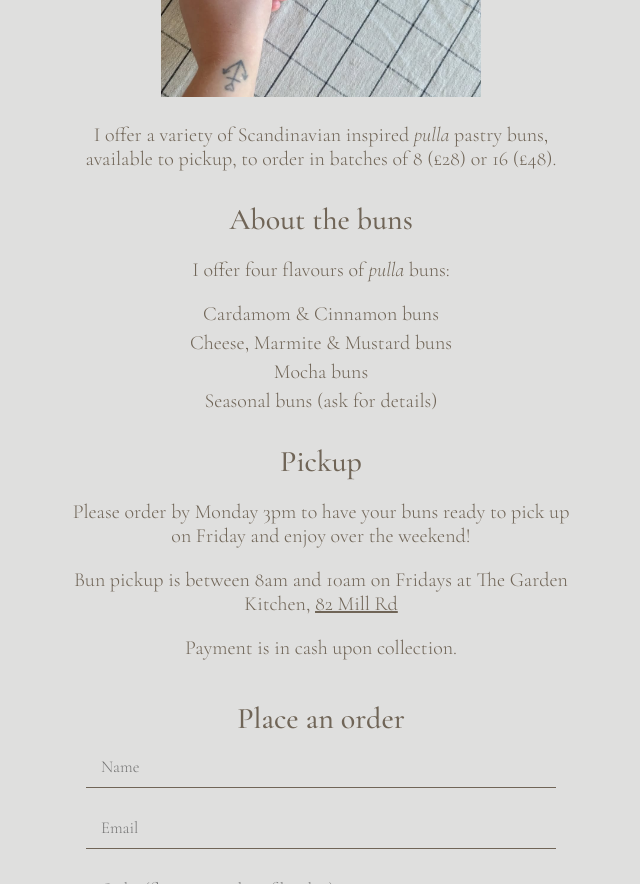
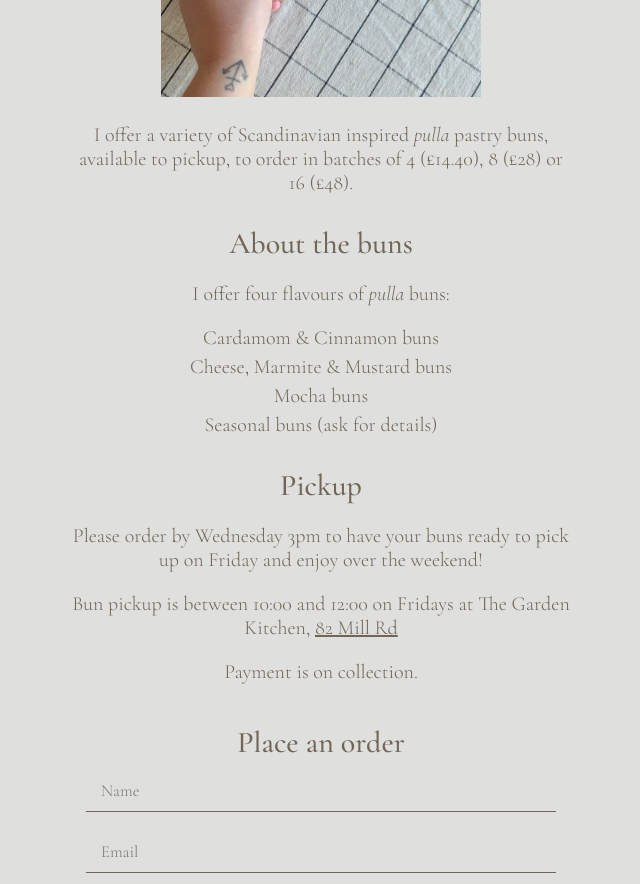
Before and after one commit to JamesMoulang/nk.catering, a plain HTML site: page buns/index.html in a window 1280 px wide. Shown: the part 480-1364 px from the top of the page, without its empty margins (319-959 px from the left). Drawn offline with nearby package versions, Linux system fonts and the light colour scheme.

Commit message:
prices, quantities and times

```diff
--- a/buns/index.html
+++ b/buns/index.html
@@ -40,7 +40,7 @@
       <img class="full_img" src="../img/bun.jpeg"/>
 
       <content>
-        <p>I offer a variety of Scandinavian inspired <i>pulla</i> pastry buns, available to pickup, to order in batches of 8 (£28) or 16 (£48).</p>
+        <p>I offer a variety of Scandinavian inspired <i>pulla</i> pastry buns, available to pickup, to order in batches of 4 (£14.40), 8 (£28) or 16 (£48).</p>
 
         <h2>About the buns</h2>
         <p>I offer four flavours of <i>pulla</i> buns:</p>
@@ -51,9 +51,9 @@
         <p style="margin-top: 4px;">Seasonal buns (ask for details)</p>
 
         <h2>Pickup</h2>
-        <p>Please order by Monday 3pm to have your buns ready to pick up on Friday and enjoy over the weekend!</p>
-        <p>Bun pickup is between 8am and 10am on Fridays at The Garden Kitchen, <a href="https://maps.app.goo.gl/zbQUGuDsKQKiYcaW9">82 Mill Rd</a></p>
-        <p>Payment is in cash upon collection.</p>
+        <p>Please order by Wednesday 3pm to have your buns ready to pick up on Friday and enjoy over the weekend!</p>
+        <p>Bun pickup is between 10:00 and 12:00 on Fridays at The Garden Kitchen, <a href="https://maps.app.goo.gl/zbQUGuDsKQKiYcaW9">82 Mill Rd</a></p>
+        <p>Payment is on collection.</p>
 
         <div class="link_group">
           <h2>Place an order</h2>
```
